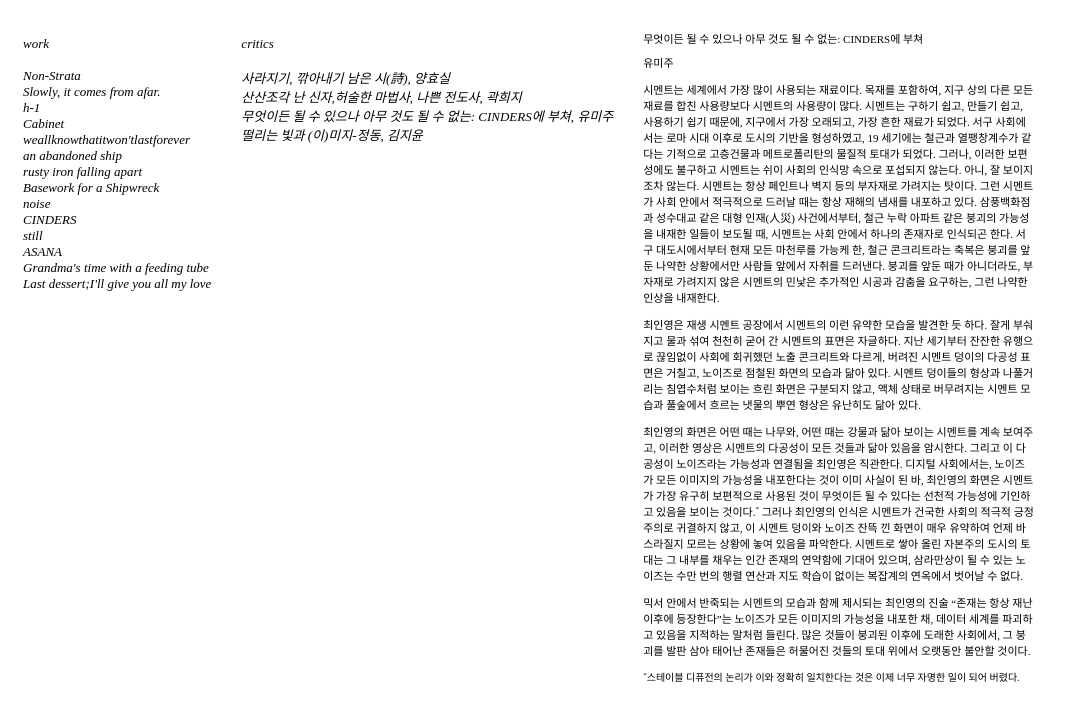
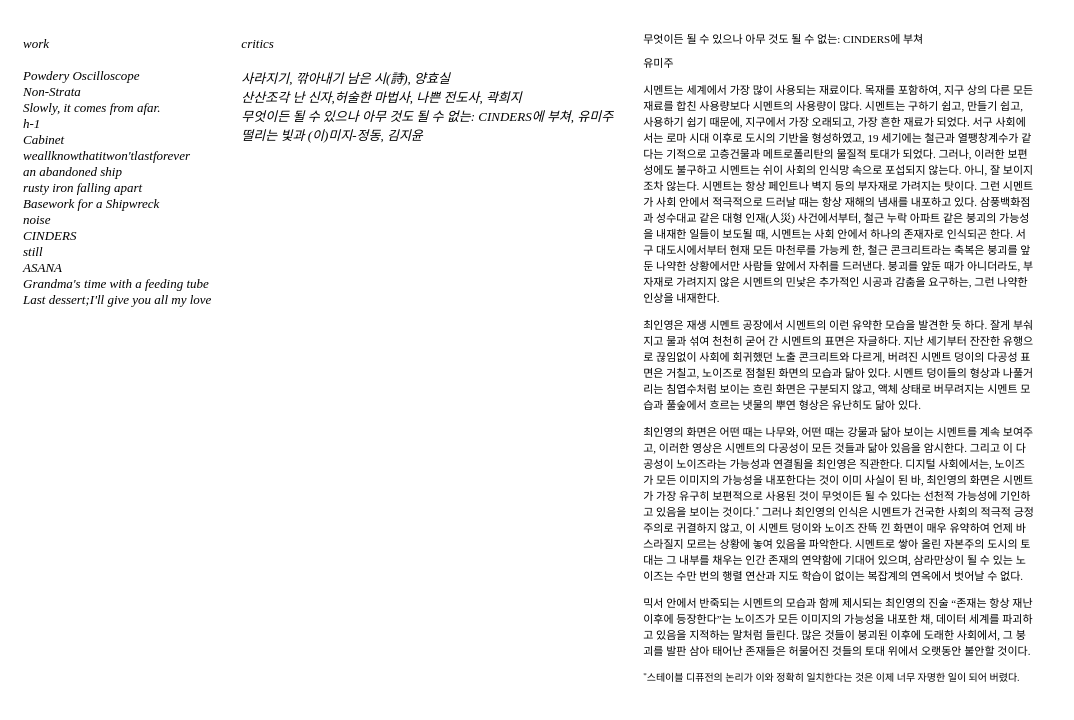
Before and after one commit to inyeongchoe/inyeongchoi, a plain HTML site: page c2.html in a window 1280 px wide. Shown: the whole page, without its empty margins (0-1074 px from the left). Drawn offline with Linux system fonts and the light colour scheme.

Commit message:
Update c2.html

```diff
--- a/c2.html
+++ b/c2.html
@@ -25,6 +25,7 @@
 	<div class="col-work">
 		<ul>
 			<li><a href="index.html">work</a></li><br>
+			<li><a style="font-style: italic;" href="po.html">Powdery Oscilloscope</a></li>
 			<li><a style="font-style: italic;" href="po.html">Non-Strata</a></li>
 			<li><a style="font-style: italic;" href="slowly.html">Slowly, it comes from afar.</a></li>
 			<li><a href="h-1.html">h-1</a></li>
```
